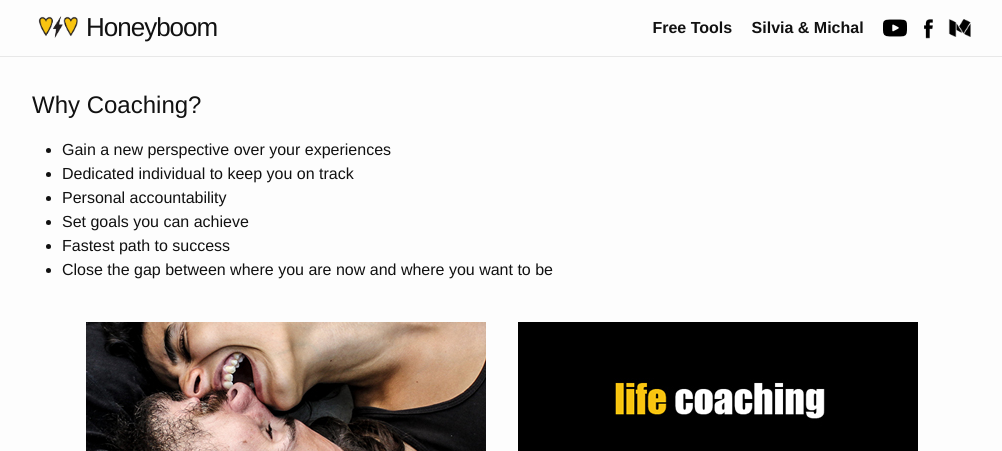
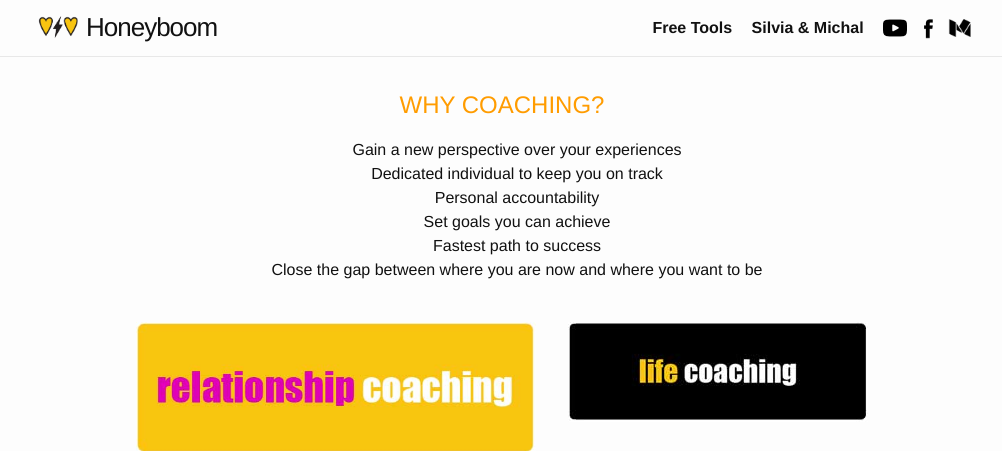
Before and after one commit to Honeyboom/honeyboom.github.io, a Jekyll site: the page built from coaching.html, in a window 1280 px wide, cut to the strip 0-451 px from the top of the page. Shown: the whole strip, without its empty margins (138-1140 px from the left). Built offline with Jekyll 4.4.1, drawn with Linux system fonts in a browser that asks for light colours.

Commit message:
Made some changes to coaching tab and homepage

```diff
--- a/_sass/minima/_layout.scss
+++ b/_sass/minima/_layout.scss
@@ -706,7 +706,16 @@
 
 
 .nice-quote {
+  text-align: center;
   margin-bottom: $big-spacing-unit;
+
+  h2 {
+    color: #ff9c00;
+  }
+
+  ul {
+    list-style-type: none;
+  }
 }
 
 .button-container {
--- a/coaching.html
+++ b/coaching.html
@@ -5,7 +5,7 @@ permalink: /coaching/
 ---
 
 <div class="nice-quote">
-	<h2>Why Coaching?</h2>
+	<h2>WHY COACHING?</h2>
 	<ul>
 		<li>Gain a new perspective over your experiences</li>
 		<li>Dedicated individual to keep you on track</li>
@@ -18,10 +18,10 @@ permalink: /coaching/
 
 <div class="button-container">
 	<div class="relationship-button" onclick="relClick()">
-		<img src="/assets/images/coaching/relationship-coaching-button.jpg" alt="Relationship coaching button" class="rel-coach-image">
+		<img src="/assets/images/coaching/relationship-button.jpg" alt="Relationship coaching button" class="rel-coach-image">
 	</div>
 	<div class="life-button" onclick="lifeClick()">
-		<img src="/assets/images/coaching/life-coaching-button.jpg" alt="Life coaching button" class="life-coach-image">
+		<img src="/assets/images/coaching/life-button.jpg" alt="Life coaching button" class="life-coach-image">
 	</div>
 </div>
 
```
Also changed, not shown: _documentation/organization.md (+1 -1 lines), assets/images/coaching/life-button.jpg (added), assets/images/coaching/relationship-button.jpg (added).
